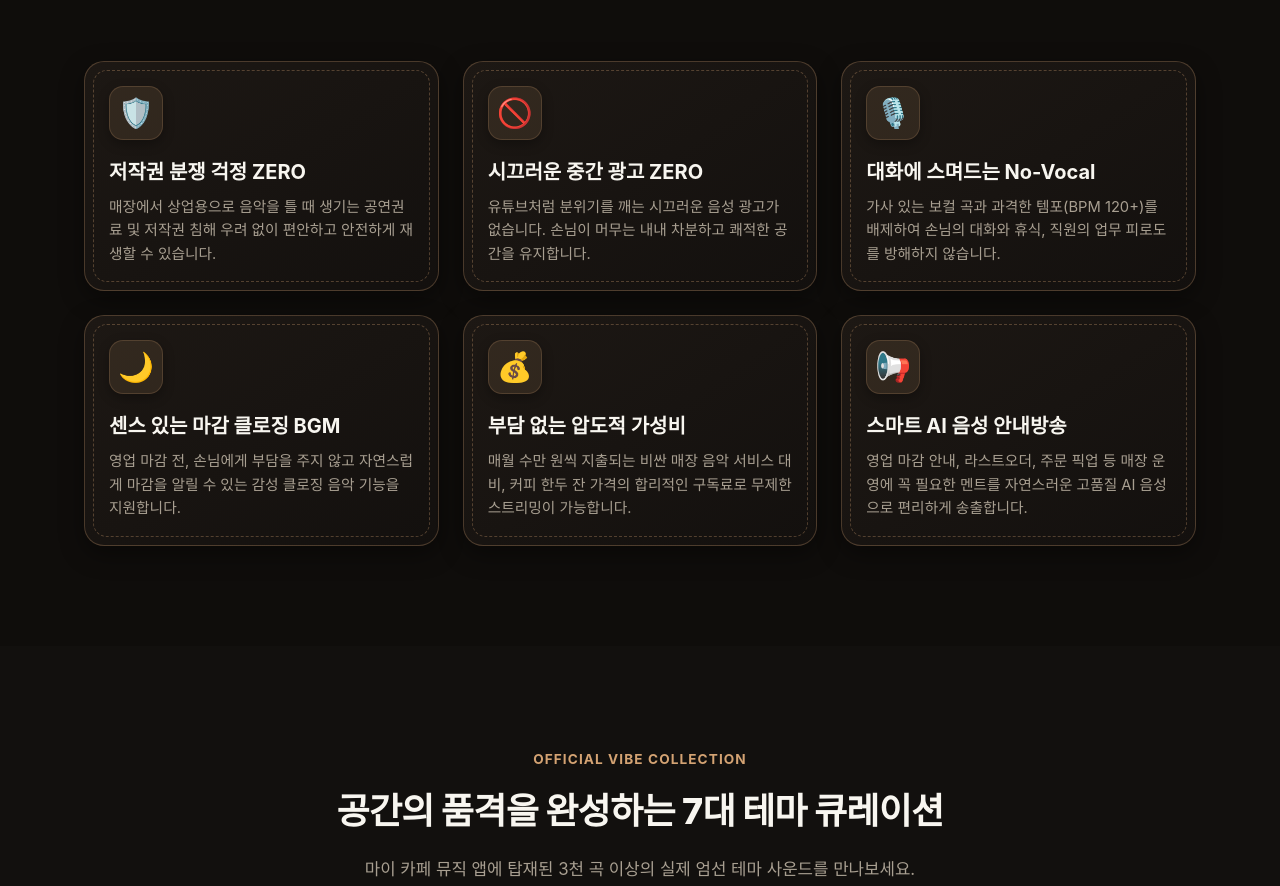
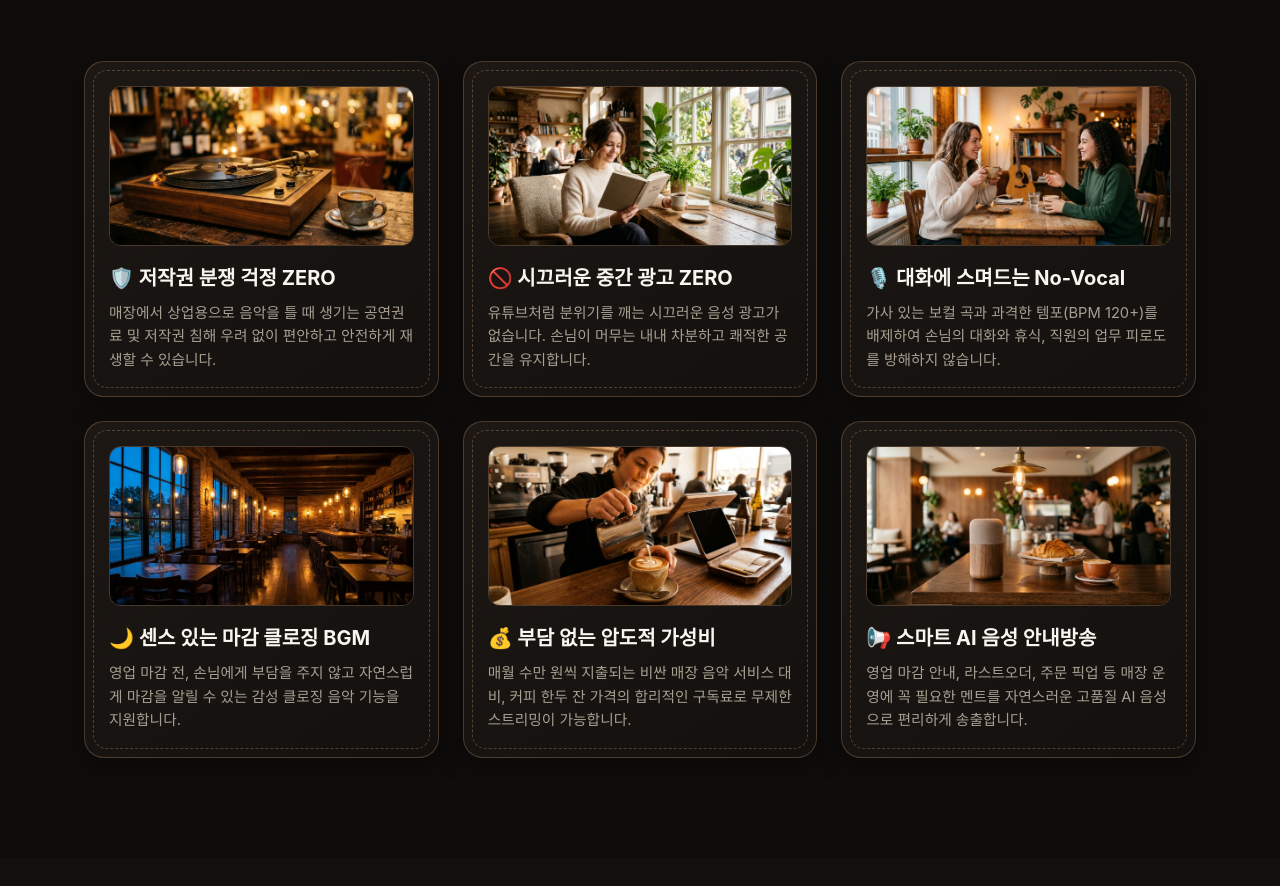
Before and after one commit to axlose2000-cell/my-cafe-music, a plain HTML site: page index.html in a window 1280 px wide. Shown: the part 894-1780 px from the top of the page. Drawn offline with Linux system fonts and the light colour scheme; a web font is replaced by a local one.

Commit message:
feat: Add realistic photography cards to all 6 Key Features, replacing emoji-only cards

```diff
--- a/index.html
+++ b/index.html
@@ -349,18 +349,25 @@
       gap: 24px;
     }
 
-    .feature-icon-badge {
-      width: 54px;
-      height: 54px;
-      background: rgba(212, 163, 115, 0.12);
-      border: 1px solid var(--border-color);
-      border-radius: 14px;
-      display: flex;
-      align-items: center;
-      justify-content: center;
-      font-size: 1.8rem;
+    .feature-photo-wrapper {
+      width: 100%;
+      height: 160px;
+      border-radius: 12px;
+      overflow: hidden;
       margin-bottom: 16px;
-      box-shadow: 0 4px 12px rgba(0, 0, 0, 0.3);
+      position: relative;
+      border: 1px solid rgba(212, 163, 115, 0.25);
+    }
+
+    .feature-photo-wrapper img {
+      width: 100%;
+      height: 100%;
+      object-fit: cover;
+      transition: transform 0.4s ease;
+    }
+
+    .stitch-card:hover .feature-photo-wrapper img {
+      transform: scale(1.06);
     }
 
     .stitch-card h3 {
@@ -827,36 +834,61 @@
         <p class="section-desc">매장 운영자와 손님 모두를 만족시키는 6가지 핵심 가치를 제공합니다.</p>
       </div>
       <div class="features-grid">
+
+        <!-- 1. 저작권 분쟁 걱정 ZERO -->
         <div class="stitch-card">
-          <div class="feature-icon-badge">🛡️</div>
-          <h3>저작권 분쟁 걱정 ZERO</h3>
+          <div class="feature-photo-wrapper">
+            <img src="./assets/images/feature_copyright.jpg" alt="저작권 분쟁 걱정 ZERO">
+          </div>
+          <h3>🛡️ 저작권 분쟁 걱정 ZERO</h3>
           <p>매장에서 상업용으로 음악을 틀 때 생기는 공연권료 및 저작권 침해 우려 없이 편안하고 안전하게 재생할 수 있습니다.</p>
         </div>
+
+        <!-- 2. 시끄러운 중간 광고 ZERO -->
         <div class="stitch-card">
-          <div class="feature-icon-badge">🚫</div>
-          <h3>시끄러운 중간 광고 ZERO</h3>
+          <div class="feature-photo-wrapper">
+            <img src="./assets/images/feature_noads.jpg" alt="시끄러운 중간 광고 ZERO">
+          </div>
+          <h3>🚫 시끄러운 중간 광고 ZERO</h3>
           <p>유튜브처럼 분위기를 깨는 시끄러운 음성 광고가 없습니다. 손님이 머무는 내내 차분하고 쾌적한 공간을 유지합니다.</p>
         </div>
+
+        <!-- 3. 대화에 스며드는 No-Vocal -->
         <div class="stitch-card">
-          <div class="feature-icon-badge">🎙️</div>
-          <h3>대화에 스며드는 No-Vocal</h3>
+          <div class="feature-photo-wrapper">
+            <img src="./assets/images/feature_novocal.jpg" alt="대화에 스며드는 No-Vocal">
+          </div>
+          <h3>🎙️ 대화에 스며드는 No-Vocal</h3>
           <p>가사 있는 보컬 곡과 과격한 템포(BPM 120+)를 배제하여 손님의 대화와 휴식, 직원의 업무 피로도를 방해하지 않습니다.</p>
         </div>
+
+        <!-- 4. 센스 있는 마감 클로징 BGM -->
         <div class="stitch-card">
-          <div class="feature-icon-badge">🌙</div>
-          <h3>센스 있는 마감 클로징 BGM</h3>
+          <div class="feature-photo-wrapper">
+            <img src="./assets/images/feature_closing.jpg" alt="센스 있는 마감 클로징 BGM">
+          </div>
+          <h3>🌙 센스 있는 마감 클로징 BGM</h3>
           <p>영업 마감 전, 손님에게 부담을 주지 않고 자연스럽게 마감을 알릴 수 있는 감성 클로징 음악 기능을 지원합니다.</p>
         </div>
+
+        <!-- 5. 부담 없는 압도적 가성비 -->
         <div class="stitch-card">
-          <div class="feature-icon-badge">💰</div>
-          <h3>부담 없는 압도적 가성비</h3>
+          <div class="feature-photo-wrapper">
+            <img src="./assets/images/feature_pricing.jpg" alt="부담 없는 압도적 가성비">
+          </div>
+          <h3>💰 부담 없는 압도적 가성비</h3>
           <p>매월 수만 원씩 지출되는 비싼 매장 음악 서비스 대비, 커피 한두 잔 가격의 합리적인 구독료로 무제한 스트리밍이 가능합니다.</p>
         </div>
+
+        <!-- 6. 스마트 AI 음성 안내방송 -->
         <div class="stitch-card">
-          <div class="feature-icon-badge">📢</div>
-          <h3>스마트 AI 음성 안내방송</h3>
+          <div class="feature-photo-wrapper">
+            <img src="./assets/images/feature_aivoice.jpg" alt="스마트 AI 음성 안내방송">
+          </div>
+          <h3>📢 스마트 AI 음성 안내방송</h3>
           <p>영업 마감 안내, 라스트오더, 주문 픽업 등 매장 운영에 꼭 필요한 멘트를 자연스러운 고품질 AI 음성으로 편리하게 송출합니다.</p>
         </div>
+
       </div>
     </div>
   </section>
```
Also changed, not shown: assets/images/feature_aivoice.jpg (added), assets/images/feature_closing.jpg (added), assets/images/feature_copyright.jpg (added), assets/images/feature_noads.jpg (added), assets/images/feature_novocal.jpg (added), assets/images/feature_pricing.jpg (added).
